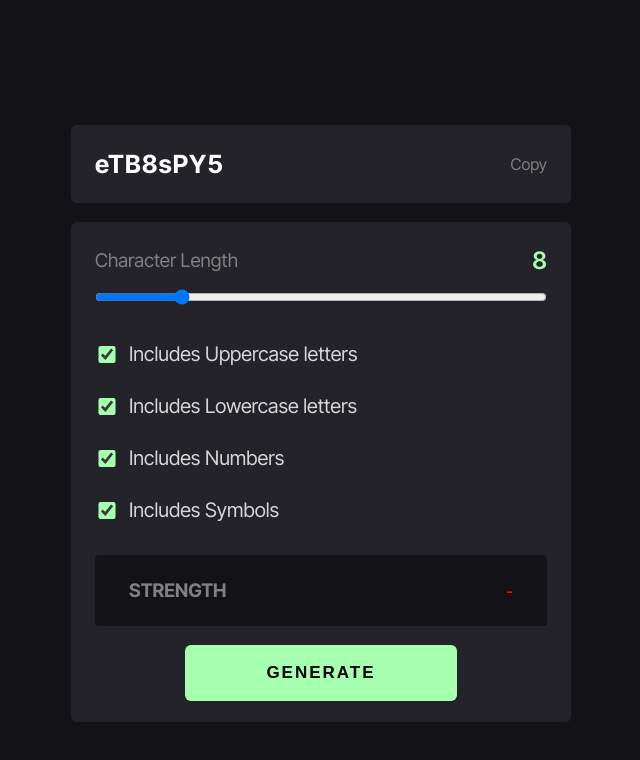
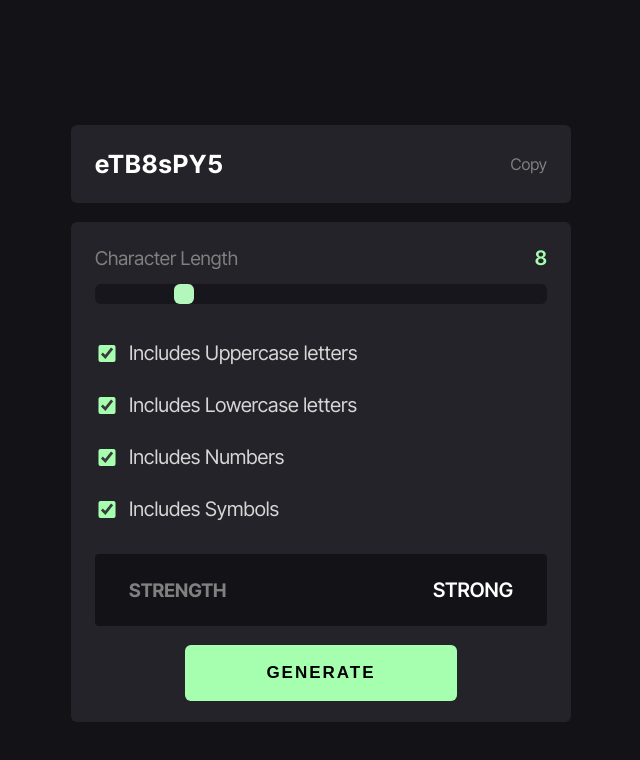
Before and after one commit to vicpues/Password-Generator, a plain HTML site: page index.html in a window 1280 px wide. Both pictures are taken after a click on the button "GENERATE". Shown: the whole page, without its empty margins (319-959 px from the left). Drawn offline with Linux system fonts and the light colour scheme.

Commit message:
Fix bugs and add new features

```diff
--- a/index.html
+++ b/index.html
@@ -25,7 +25,7 @@
             </div>
             <div class="strength dp-flex">
                 <h3>STRENGTH</h3>
-                <p>-</p>
+                <span id="passwordStrength">-</span>
             </div>
 
             <button id="generatePassword">Generate</button>
--- a/script.js
+++ b/script.js
@@ -8,6 +8,7 @@ const includeLowerCase = document.getElementById("includeLowerCase");
 const includeNumbers = document.getElementById("includeNumbers");
 const includeSymbols = document.getElementById("includeSymbols");
 const generateBtn = document.getElementById("generatePassword");
+const passwordStrength = document.getElementById("passwordStrength");
 
 
 // password length logic
@@ -17,29 +18,38 @@ range.addEventListener("input", ()=>{
 
 // generate password logic
 const generator = (length, includeUpperCase, includeLowerCase, includeNumbers, includeSymbols) =>{
-
+    length = Number(length.innerText);
     let passwordChar = "";
     let finalPass = "";
+    let strengthOfPass = 0;
     UpperCase = "ABCDEFGHIJKLMNOPQRSTUVWXYZ";
     LowerCase = "abcdefghijklmnopqrstuvwxyz";
     Numbers = "0123456789";
     Symbols = "!@#$%^&*()_+?";
 
-    passwordChar += includeUpperCase.checked ? UpperCase : "";
-    passwordChar += includeLowerCase.checked ? LowerCase : "";
-    passwordChar += includeNumbers.checked ? Numbers : "";
-    passwordChar += includeSymbols.checked ? Symbols : "";
+
+    if(includeUpperCase.checked){passwordChar+= UpperCase;strengthOfPass++;}
+    if(includeLowerCase.checked){passwordChar+= LowerCase;strengthOfPass++};
+    if(includeNumbers.checked){passwordChar+=Numbers;strengthOfPass++};
+    if(includeSymbols.checked){passwordChar+=Symbols;strengthOfPass++};
+    if(length >= 8){strengthOfPass++};
 
     if(passwordChar.length <= 0){
-        password.innerText = "At least one option is checked";
+        alert("At least one option is checked");
     }
     else{
-        for(let i = 0; i < Number(length.innerText); i++){
+        for(let i = 0; i < length; i++){
         let randomIndex = Math.floor(Math.random() * passwordChar.length);
          finalPass+=passwordChar[randomIndex]
        }
     }
     password.innerHTML = finalPass;
+    // logic for checkStrength;
+    let strength = "";
+    if(strengthOfPass <= 2){strength = "Weak"}
+    else if(strengthOfPass === 3){strength = "Moderate"}
+    else if(strengthOfPass >= 4){strength = "Strong"};
+    passwordStrength.innerHTML = `${strength}`;
 };
 
 // copy the generated password
--- a/style.css
+++ b/style.css
@@ -8,6 +8,7 @@
     --primary-color: #24232A;
     --secondary-color: #fff;
     --dark-color: #131217;
+    --green-color: #A5FFAF;
 }
 .dp-flex{
     display: flex;
@@ -54,12 +55,26 @@ body{
     color: gray;
 }
 .lengthSlider>p span{
-    color: #A5FFAF;
+    color: var(--green-color);
     font-weight: 600;
-    font-size: 24px;
+    font-size: 20px;
 }
 #range{
+    -webkit-appearance: none;
+    appearance: none;
     width: 100%;
+    height: 20px;
+    background: #17161D;
+    border-radius: 6px;
+}
+#range::-webkit-slider-thumb {
+ -webkit-appearance: none;
+  appearance: none;
+  width: 20px;
+  height: 20px;
+  border-radius: 6px;
+  background: #B3F7BC;
+  cursor: pointer;
 }
 .options{
     margin-block-start: 19px;
@@ -74,7 +89,7 @@ body{
     margin-right: 10px;
     width: 24px;
     height: 17px;
-    accent-color: #A5FFAF;
+    accent-color: var(--green-color);
 }
 .strength{
     padding: 24px 34px;
@@ -86,8 +101,9 @@ body{
 .strength h3{
     color: gray;
 }
-.strength p{
-    color: red;
+.strength span{
+    font-size: 20px;
+    text-transform: uppercase;
     font-weight: 600;
 }
 #generatePassword{
@@ -97,9 +113,29 @@ body{
     padding: 18px 12px;
     margin: 19px auto;
     font-weight: 600;
-    background: #A5FFAF;
+    background: var(--green-color);
     border: none;
     border-radius: 6px;
     text-transform: uppercase;
     letter-spacing: 2px;
 }
+#generatePassword:hover{
+    opacity: 0.9;
+}
+@media screen and (max-width: 550px) {
+    body{
+        padding: 20px;
+    }
+}
+@media screen and (max-width: 380px) {
+    .app_body{
+        height: auto;
+    }
+    .strength {
+        flex-direction: column;
+        gap: 10px;
+    }
+    .options p{
+        font-size: 17px;
+    }
+}
```
